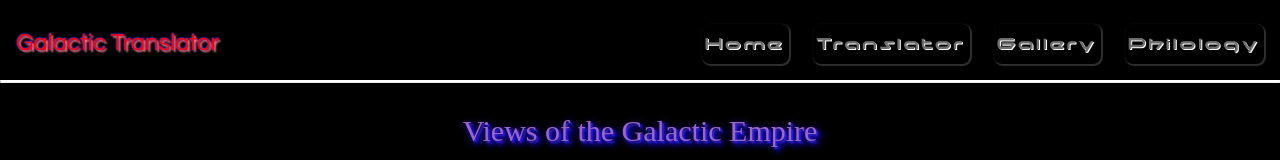
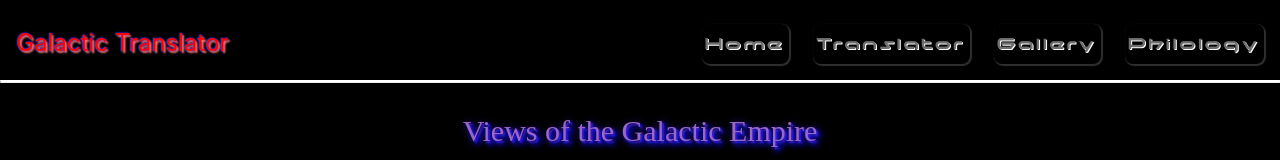
Before and after one commit to anthonyjprater/galaxy-translator, a Vue app: page /gallery in a window 1280 px wide. Shown: the top 160 px of the page. Built offline with nearby package versions, Linux system fonts and the light colour scheme; no server answers.

Commit message:
update font family fallback in Headerview

```diff
--- a/src/components/HeaderView.vue
+++ b/src/components/HeaderView.vue
@@ -120,7 +120,7 @@ nav {
   /* font-family: 'Galaxy', sans-serif; */
   color: red;
   text-shadow: 2px 2px 2px #ff8080, 0 0 2px #482ff7, 0 0 2px #482ff7;
-  font-family: SF Distant Galaxy Outline, 'Questrial', sans-serif;
+  font-family: SF Distant Galaxy Outline, 'Questrial', 'Tahoma' sans-serif;
   transition: text-shadow 250ms ease, color 250ms ease;
 }
 .logo:hover,
```
